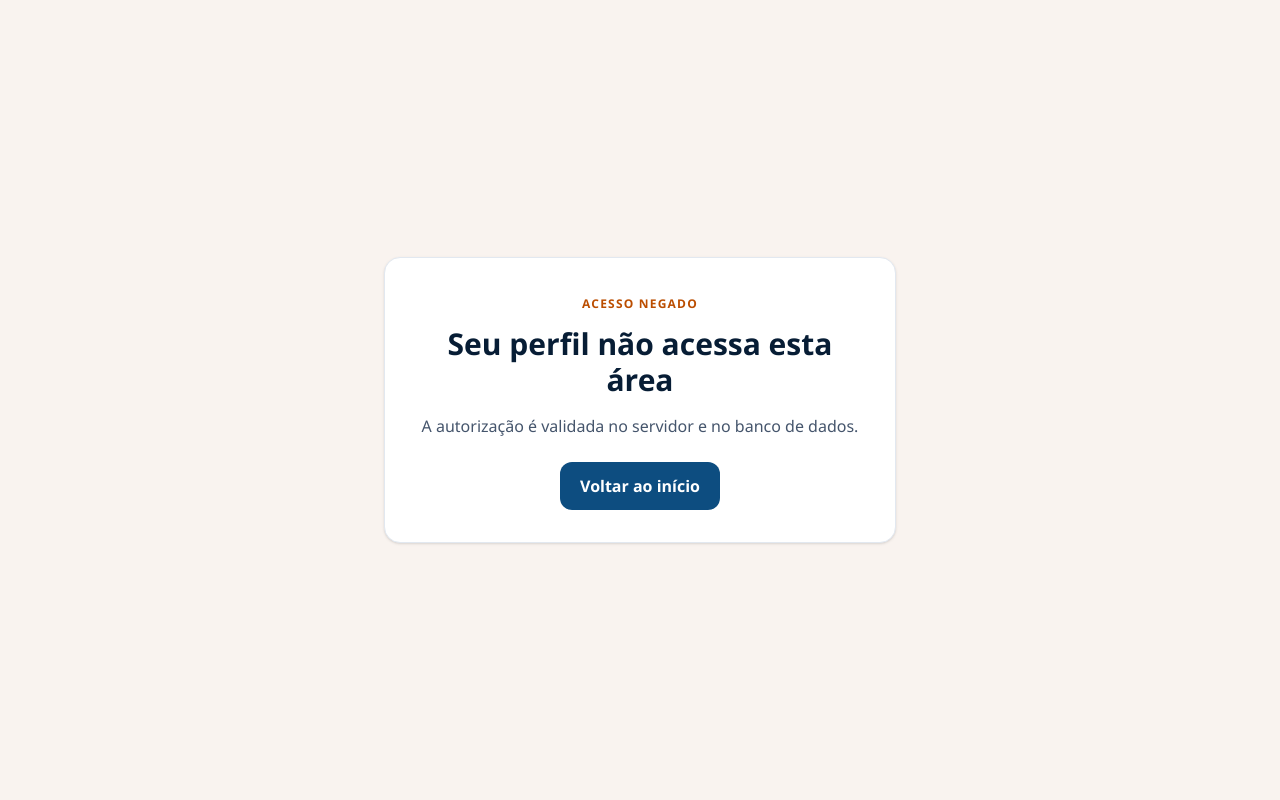
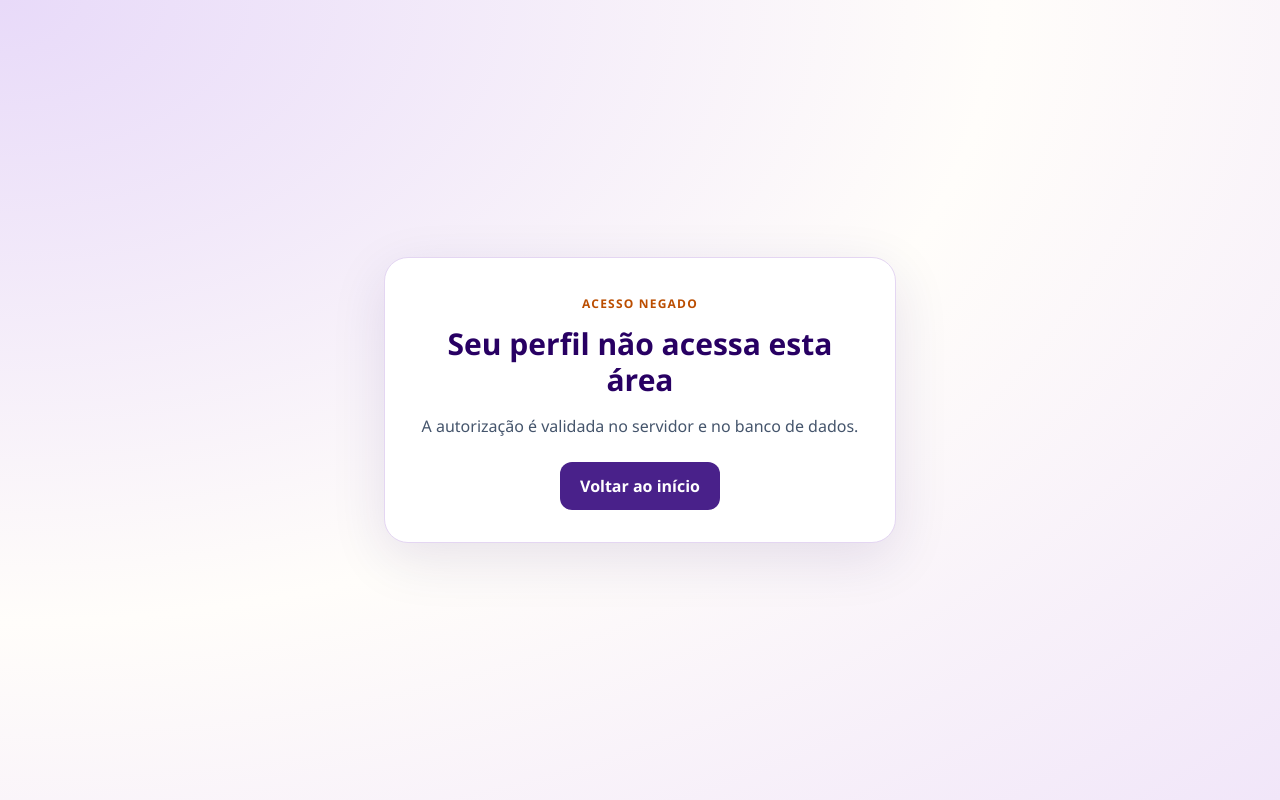
Before and after one commit to petsaudemonitoramento-dev/dashboard-v3, a Next.js app: page /acesso-negado in a window 1280 px wide. Built offline with nearby package versions, Linux system fonts and the light colour scheme; a web font is replaced by a local one.

Commit message:
style(ui): uniformizar estados de carga e erro com a identidade MAE APS

```diff
--- a/src/app/acesso-negado/page.tsx
+++ b/src/app/acesso-negado/page.tsx
@@ -2,19 +2,19 @@ import Link from "next/link";
 
 export default function AccessDeniedPage() {
   return (
-    <main className="grid min-h-svh place-items-center p-6">
-      <section className="max-w-lg rounded-2xl border border-slate-200 bg-white p-8 text-center shadow-sm">
+    <main className="grid min-h-svh place-items-center bg-[radial-gradient(ellipse_at_top_left,#e8daf9_0%,#fffdfa_55%,#f1e6f9_100%)] p-6">
+      <section className="max-w-lg rounded-3xl border border-[#e4d6f2] bg-white p-8 text-center shadow-[0_16px_55px_rgba(40,0,99,0.11)]">
         <span className="text-xs font-bold uppercase tracking-widest text-amber-700">
           Acesso negado
         </span>
-        <h1 className="mt-3 text-3xl font-semibold text-[#071d35]">
+        <h1 className="mt-3 text-3xl font-semibold text-[#280063]">
           Seu perfil não acessa esta área
         </h1>
         <p className="mt-4 text-slate-600">
           A autorização é validada no servidor e no banco de dados.
         </p>
         <Link
-          className="mt-6 inline-flex rounded-xl bg-[#0d4d80] px-5 py-3 font-bold text-white"
+          className="mt-6 inline-flex rounded-xl bg-[#49218a] px-5 py-3 font-bold text-white"
           href="/sistema"
         >
           Voltar ao início
```
